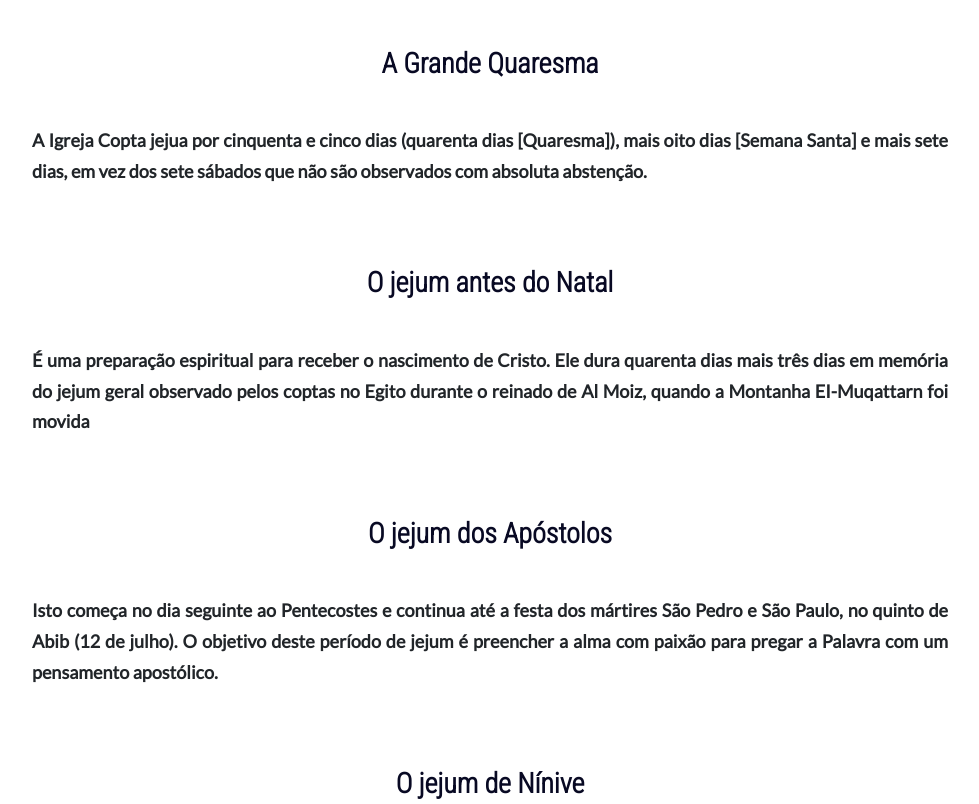
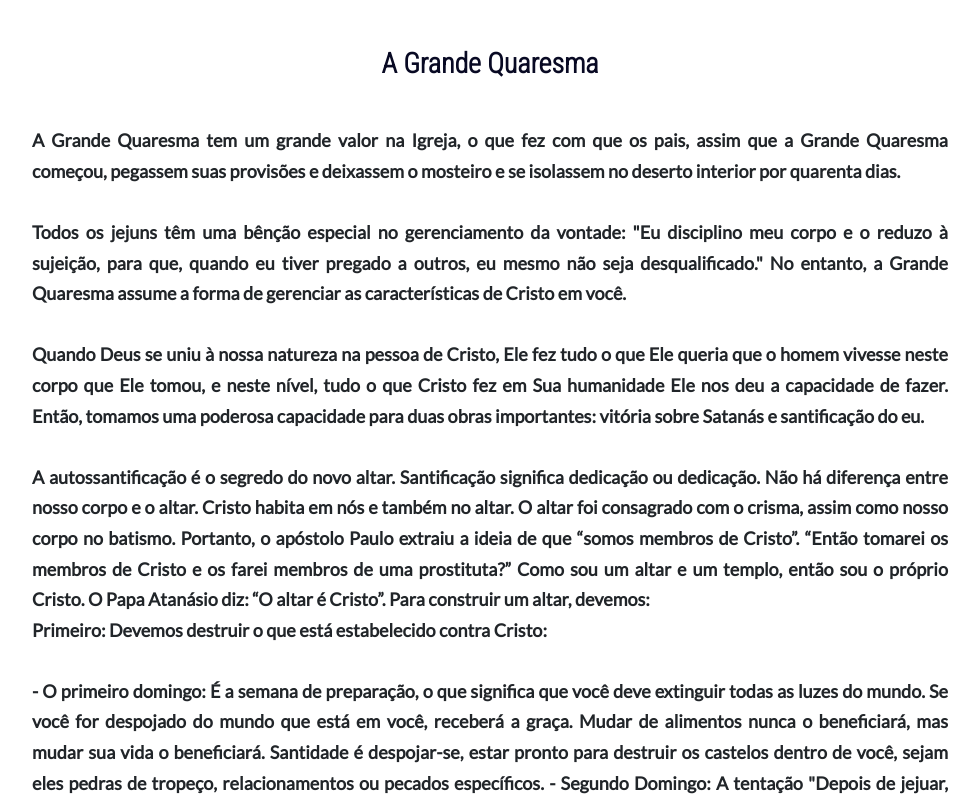
Before and after one commit to projects-22/projeto, a plain HTML site: page jejum.html in a window 1280 px wide. Shown: the part 2020-2824 px from the top of the page, without its empty margins (150-1129 px from the left). Drawn offline with nearby package versions, Linux system fonts and the light colour scheme; a web font is replaced by a local one.

Commit message:
update grande quaresma

```diff
--- a/jejum.html
+++ b/jejum.html
@@ -137,9 +137,17 @@
                 quartas e sextas-feiras como dias de jejum. Isso é feito em memória da traição e da
                 crucificação de Cristo.</p>
             <h3>A Grande Quaresma</h2>
-            <p>A Igreja Copta jejua por cinquenta e cinco dias (quarenta dias
-                [Quaresma]), mais oito dias [Semana Santa] e mais sete dias, em vez dos sete sábados que
-                não são observados com absoluta abstenção.</p>
+            <p>
+                A Grande Quaresma tem um grande valor na Igreja, o que fez com que os pais, assim que a Grande Quaresma começou, pegassem suas provisões e deixassem o mosteiro e se isolassem no deserto interior por quarenta dias. <br><br>
+                 Todos os jejuns têm uma bênção especial no gerenciamento da vontade: "Eu disciplino meu corpo e o reduzo à sujeição, para que, quando eu tiver pregado a outros, eu mesmo não seja desqualificado."
+                No entanto, a Grande Quaresma assume a forma de gerenciar as características de Cristo em você. <br><br>
+                 Quando Deus se uniu à nossa natureza na pessoa de Cristo, Ele fez tudo o que Ele queria que o homem vivesse neste corpo que Ele tomou, e neste nível, tudo o que Cristo fez em Sua humanidade Ele nos deu a capacidade de fazer.
+                Então, tomamos uma poderosa capacidade para duas obras importantes: vitória sobre Satanás e santificação do eu. <br><br>
+                A autossantificação é o segredo do novo altar. Santificação significa dedicação ou dedicação. Não há diferença entre nosso corpo e o altar. Cristo habita em nós e também no altar.
+                O altar foi consagrado com o crisma, assim como nosso corpo no batismo. Portanto, o apóstolo Paulo extraiu a ideia de que “somos membros de Cristo”. “Então tomarei os membros de Cristo e os farei membros de uma prostituta?” Como sou um altar e um templo, então sou o próprio Cristo. O Papa Atanásio diz: “O altar é Cristo”. Para construir um altar, devemos: <br>
+
+                Primeiro: Devemos destruir o que está estabelecido contra Cristo: <br><br>
+                - O primeiro domingo: É a semana de preparação, o que significa que você deve extinguir todas as luzes do mundo. Se você for despojado do mundo que está em você, receberá a graça. Mudar de alimentos nunca o beneficiará, mas mudar sua vida o beneficiará. Santidade é despojar-se, estar pronto para destruir os castelos dentro de você, sejam eles pedras de tropeço, relacionamentos ou pecados específicos.  - Segundo Domingo: A tentação "Depois de jejuar, subiu para ser tentado pelo diabo", o problema é que a vitória do diabo tomou poder sobre o primeiro Adão, e toda vez que você cai, ele toma poder sobre você, então toda a humanidade gira em um círculo de derrota até que Cristo veio e derrotou o diabo e nos deu a mesma possibilidade de vencer se tomarmos suas características.</p>
             <h3>O jejum antes do Natal</h3>
             <p>É uma preparação espiritual para receber o nascimento de Cristo.
                 Ele dura quarenta dias mais três dias em memória do jejum geral observado pelos coptas no
```
